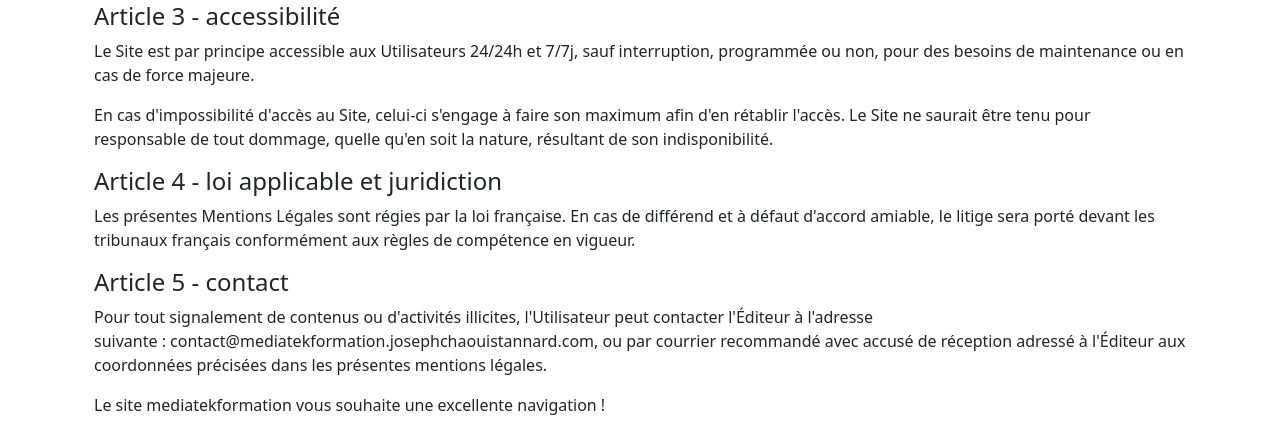
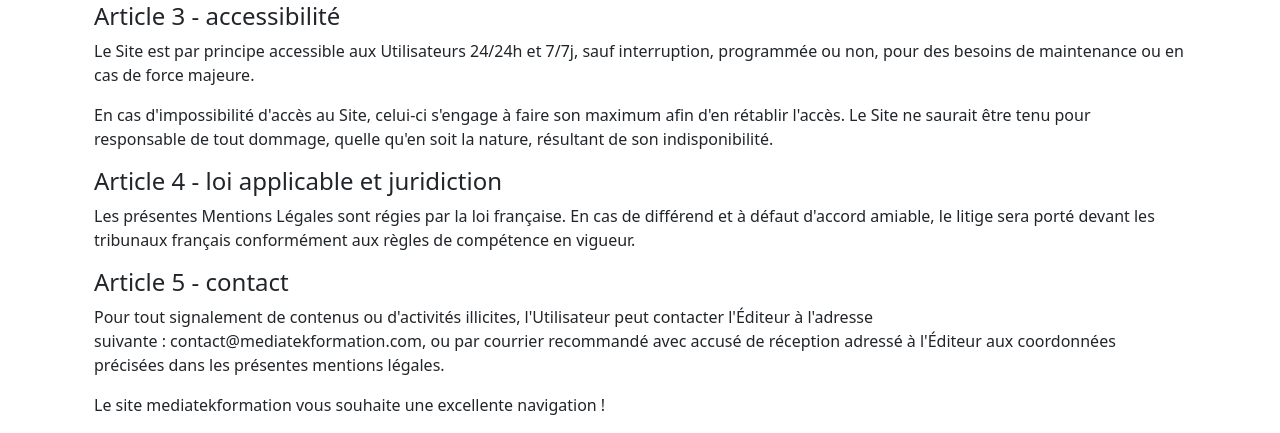
Before and after one commit to josephchaouistannard/BTS_atelier_mediatekformation, a Symfony app: template templates/pages/cgu.html.twig in a window 1280 px wide. Shown: the part 719-1152 px from the top of the page. Run offline with Twig, Linux system fonts and the light colour scheme; the template is opened without the code that fills it, so the values that code supplies are empty; some libraries are stand-ins or nearby versions.

Commit message:
confirmation que cd fonctionne

```diff
--- a/templates/pages/cgu.html.twig
+++ b/templates/pages/cgu.html.twig
@@ -15,7 +15,7 @@
                 <br>rue du Colonel Driant
                 <br>75001 Paris
                 <br>Téléphone&nbsp;:&nbsp;0102030405
-                <br>Courriel&nbsp;:&nbsp;contact@mediatekformation.josephchaouistannard.com
+                <br>Courriel&nbsp;:&nbsp;contact@mediatekformation.com
                 <br>RCS&nbsp;:&nbsp;123456789
             </address>
         </details>
@@ -45,7 +45,7 @@
     <h4 class="mt-3">Article 4 - loi applicable et juridiction</h4>
     <p>Les présentes Mentions Légales sont régies par la loi française. En cas de différend et à défaut d'accord amiable, le litige sera porté devant les tribunaux français conformément aux règles de compétence en vigueur.</p>
     <h4 class="mt-3">Article 5 - contact</h4>
-    <p>Pour tout signalement de contenus ou d'activités illicites, l'Utilisateur peut contacter l'Éditeur à l'adresse suivante&nbsp;:&nbsp;contact@mediatekformation.josephchaouistannard.com, ou par courrier recommandé avec accusé de réception adressé à l'Éditeur aux coordonnées précisées dans les présentes mentions légales.</p>
+    <p>Pour tout signalement de contenus ou d'activités illicites, l'Utilisateur peut contacter l'Éditeur à l'adresse suivante&nbsp;:&nbsp;contact@mediatekformation.com, ou par courrier recommandé avec accusé de réception adressé à l'Éditeur aux coordonnées précisées dans les présentes mentions légales.</p>
     <p>Le site mediatekformation vous souhaite une excellente navigation !</p>
 </section>
 
```
